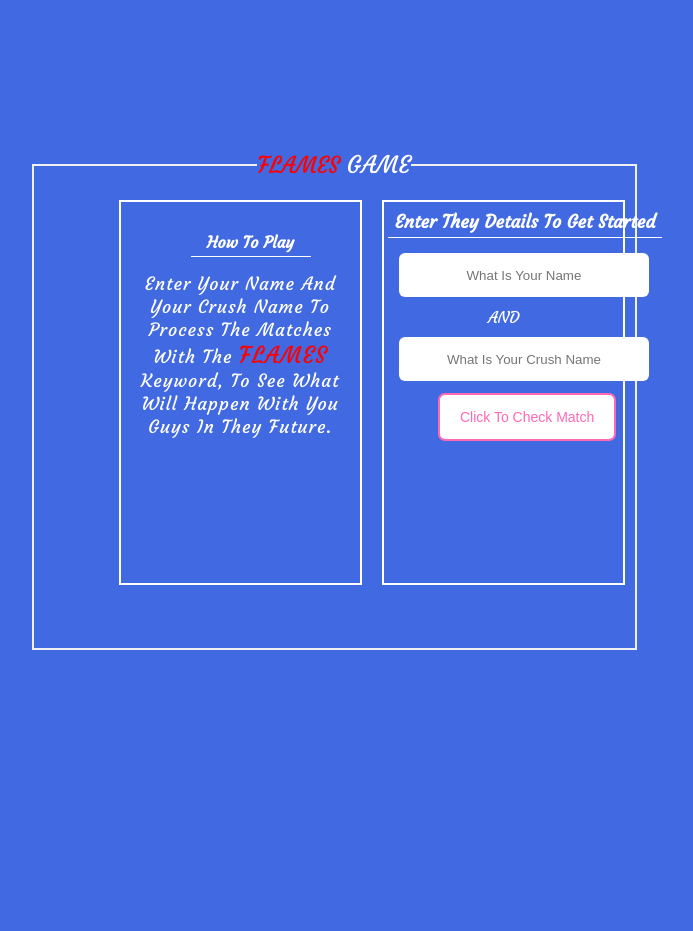
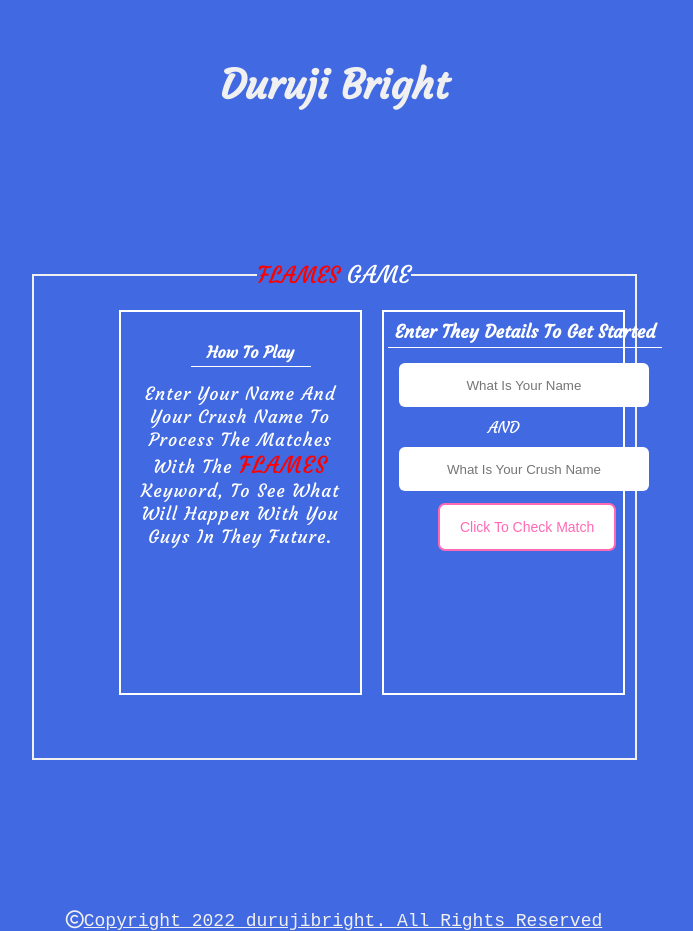
Before and after one commit to durujibright/FlamesGame, a plain HTML site: page index.html in a window 1280 px wide. Shown: the whole page, without its empty margins (306-999 px from the left). Before the commit the page ends 800 px from the top, so only its background shows below. Drawn offline with Linux system fonts and the light colour scheme.

Commit message:
added Copyright

```diff
--- a/index.html
+++ b/index.html
@@ -7,6 +7,9 @@
     <meta name="viewport" content="width=device-width, initial-scale=1.0" />
     <link rel="preconnect" href="https://fonts.googleapis.com">
     <link rel="preconnect" href="https://fonts.gstatic.com" crossorigin>
+    <link rel="stylesheet" href="https://cdnjs.cloudflare.com/ajax/libs/font-awesome/6.2.0/css/all.min.css"
+        integrity="sha512-xh6O/CkQoPOWDdYTDqeRdPCVd1SpvCA9XXcUnZS2FmJNp1coAFzvtCN9BmamE+4aHK8yyUHUSCcJHgXloTyT2A=="
+        crossorigin="anonymous" referrerpolicy="no-referrer" />
     <link
         href="https://fonts.googleapis.com/css2?family=Courgette&family=Montserrat:ital,wght@0,200;0,400;0,700;1,300;1,900&family=Poppins:ital,wght@1,900&display=swap"
         rel="stylesheet">
@@ -15,6 +18,8 @@
 </head>
 
 <body>
+    <h1>Duruji Bright</h1>
+
     <fieldset id="field">
         <legend id="heading">
             <span class="flames">flames</span>
@@ -44,6 +49,9 @@
             both is to be <span class="ans flames">love</span> </p>
         <button class="close">click me to close</button>
     </div>
+
+    <p class="main"> <i class="fa-regular fa-copyright"></i>Copyright 2022 durujibright. All Rights Reserved</p>
+
     <script src="./script.js"></script>
 </body>
 
--- a/style.css
+++ b/style.css
@@ -10,8 +10,25 @@ body {
    position: relative;
 }
 
+body h1{
+   margin-top: 60px;
+   text-align: center;
+   font-size: 40px;
+   color: #f0f0f0;
+}
+
+body p.main{
+   text-align: center;
+   color: #f0f0f0;
+   font-size: 18px;
+   text-decoration: underline;
+   font-family: monospace;
+}
+
+
+
 fieldset#field {
-   margin: 150px auto;
+   margin: 40px auto;
    width: 40%;
    height: 45vh;
    border: 2px solid #f0f0f0;
```
